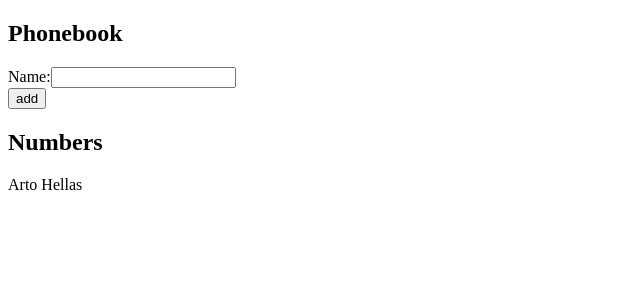
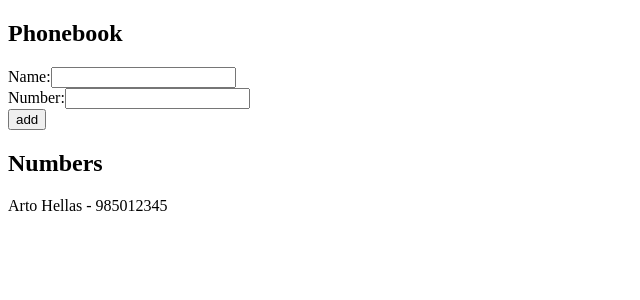
Before and after one commit to Albajarast/FullStackOpen2020, a React (Create React App) app in the folder part2/phonebook-app/: page / in a window 1280 px wide. Shown: the top 300 px of the page, without its empty margins (0-640 px from the left). Built offline with nearby package versions, Linux system fonts and the light colour scheme.

Commit message:
Add: exercise 2.8

```diff
--- a/part2/phonebook-app/src/App.js
+++ b/part2/phonebook-app/src/App.js
@@ -2,13 +2,17 @@
 import Contact from './components/Contact'
 
 const App = () => {
-  const [persons, setPersons] = useState([{ name: 'Arto Hellas' }])
+  const [persons, setPersons] = useState([
+    { name: 'Arto Hellas', number: '985012345' }
+  ])
   const [newName, setNewName] = useState('')
+  const [newNumber, setNewNumber] = useState('')
 
   const addNewName = (event) => {
     event.preventDefault()
     const newNameObject = {
-      name: newName
+      name: newName,
+      number: newNumber
     }
 
     let foundPerson = false
@@ -19,14 +23,20 @@
     if (!foundPerson) {
       setPersons(persons.concat(newNameObject))
       setNewName('')
+      setNewNumber('')
     } else {
       setNewName('')
+      setNewNumber('')
       alert(`The contact ${newName} already exists in your phonebook`)
     }
   }
 
   const handleNameChange = (event) => {
     setNewName(event.target.value)
+  }
+
+  const handleNumberChange = (event) => {
+    setNewNumber(event.target.value)
   }
 
   return (
@@ -36,6 +46,10 @@
         <div>
           <label htmlFor="name">Name:</label>
           <input id="name" value={newName} onChange={handleNameChange} />
+        </div>
+        <div>
+          <label htmlFor="number">Number:</label>
+          <input id="number" value={newNumber} onChange={handleNumberChange} />
         </div>
         <div>
           <button type="submit">add</button>
--- a/part2/phonebook-app/src/components/Contact.js
+++ b/part2/phonebook-app/src/components/Contact.js
@@ -1,7 +1,11 @@
 import React from 'react'
 
 const Contact = ({ person }) => {
-  return <p>{person.name}</p>
+  return (
+    <p>
+      {person.name} - {person.number}
+    </p>
+  )
 }
 
 export default Contact
```
